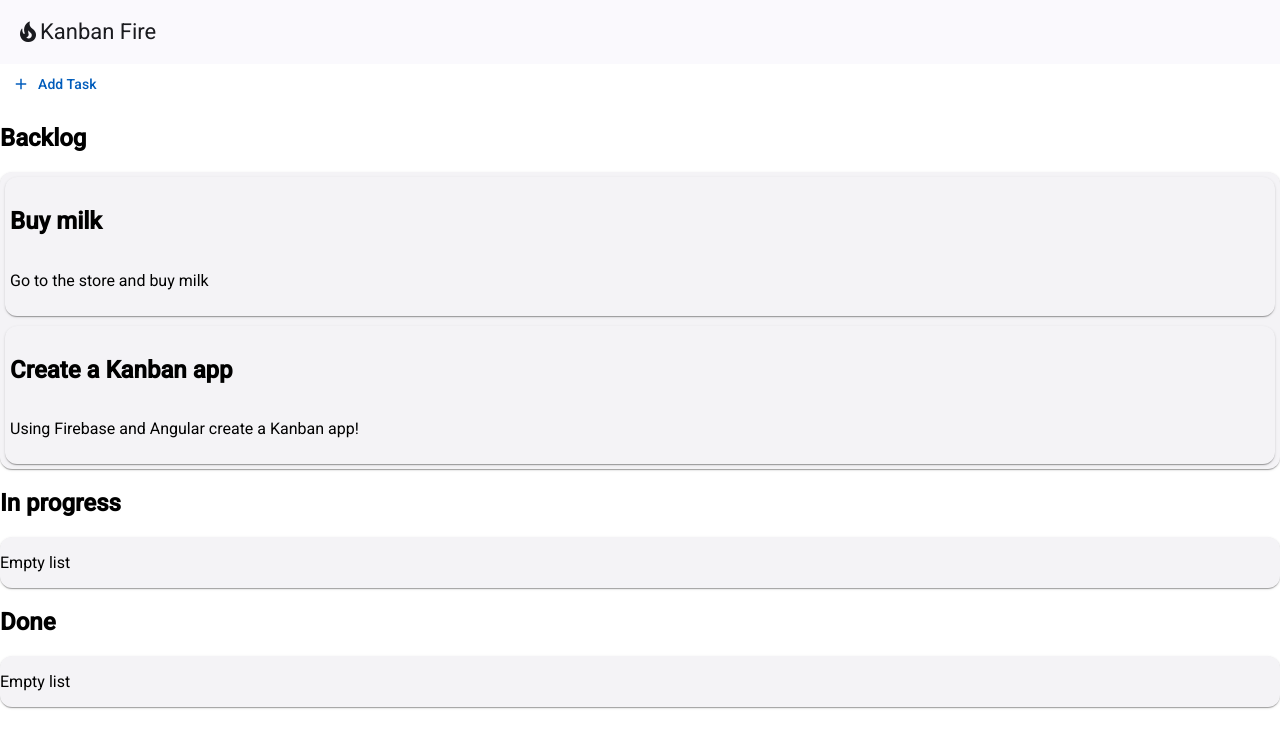
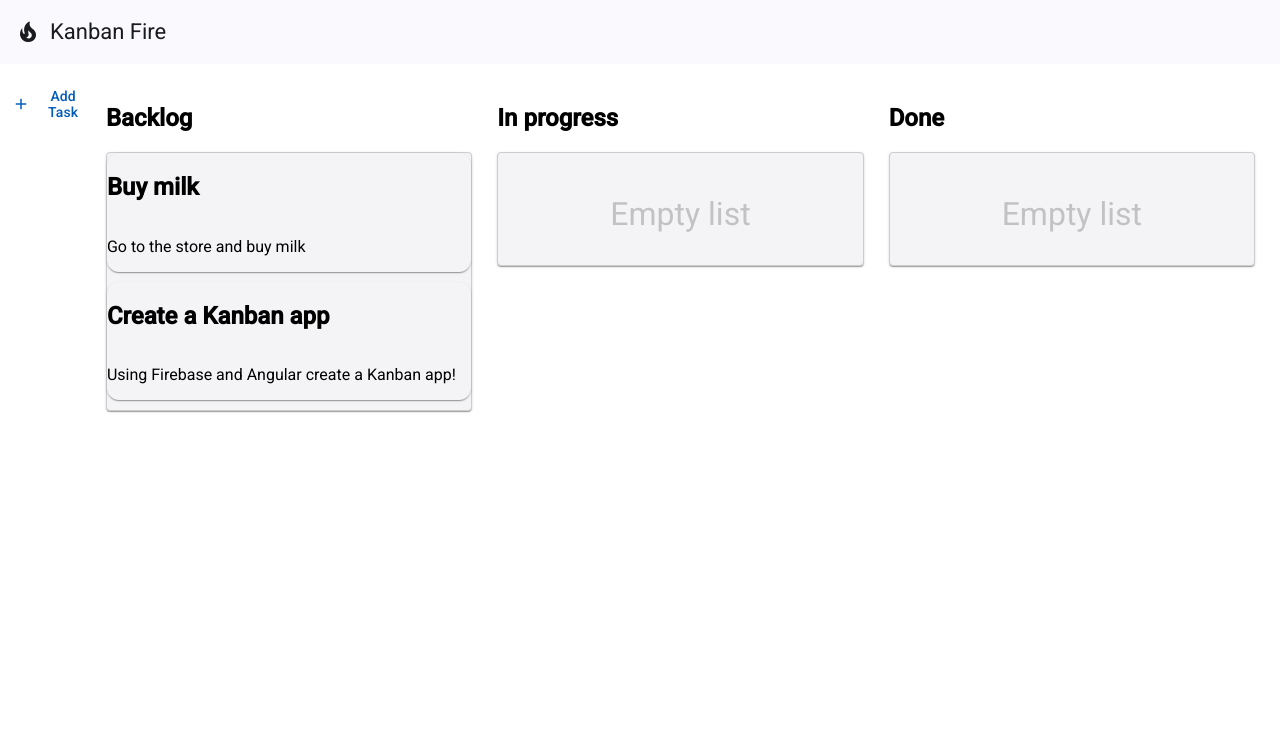
Before and after one commit to bydens/TaskFlow, an Angular app: page / in a window 1280 px wide. Shown: the top 748 px of the page. Built offline with nearby package versions, Linux system fonts and the light colour scheme.

Commit message:
[step-3] styling updated

```diff
--- a/src/app/app.component.scss
+++ b/src/app/app.component.scss
@@ -0,0 +1,47 @@
+mat-toolbar {
+  margin-bottom: 20px;
+}
+
+mat-toolbar > span {
+  margin-left: 10px;
+}
+
+.content-wrapper {
+  max-width: 1400px;
+  margin: auto;
+}
+
+.container-wrapper {
+  display: flex;
+  justify-content: space-around;
+}
+
+.container {
+  width: 400px;
+  margin: 0 25px 25px 0;
+}
+
+.list {
+  border: solid 1px #ccc;
+  min-height: 60px;
+  border-radius: 4px;
+}
+
+app-new-task {
+  margin-bottom: 30px;
+}
+
+.empty-label {
+  font-size: 2em;
+  padding-top: 10px;
+  text-align: center;
+  opacity: 0.2;
+}
+
+.cdk-drag-animating {
+  transition: transform 250ms;
+}
+
+.cdk-drag-placeholder {
+  opacity: 0;
+}
--- a/src/app/task/task.component.scss
+++ b/src/app/task/task.component.scss
@@ -1,4 +1,8 @@
+:host {
+  display: block;
+}
+
 .item {
-  margin: 5px;
-  padding: 10px 5px;
+  margin-bottom: 10px;
+  cursor: pointer;
 }
```
